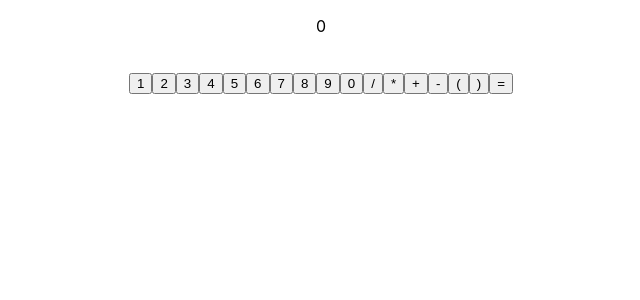
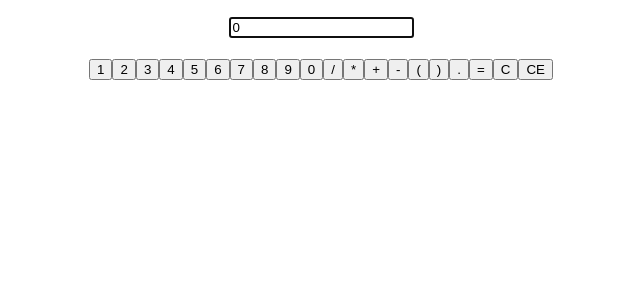
Before and after one commit to ShockwaVee/calculator-react, a React (Create React App) app: page / in a window 1280 px wide. Shown: the top 300 px of the page, without its empty margins (319-959 px from the left). Built offline with nearby package versions, Linux system fonts and the light colour scheme.

Commit message:
feat(Calculator): Finish logic regarding the calculator

```diff
--- a/src/components/calculator/Calculator.tsx
+++ b/src/components/calculator/Calculator.tsx
@@ -1,73 +1,111 @@
-import React, {FunctionComponent, useState} from "react";
+import React, {ChangeEvent, FunctionComponent, useEffect, useRef, useState} from "react";
 import {Display} from "./display/Display";
 import {Keypad} from "./keypad/Keypad";
-import {
-  areInputRowAndCharacterZero,
-  isInputRowAtMaxLength,
-  isInputRowAtZero,
-  isPressedCharacterEquals
-} from "../../helpers/DisplayHelper";
+import {isInputAtMinLength, isPressedCharacterEquals} from "../../helpers/DisplayHelper";
+import {calculateResult, validateAndNormalizeExpression} from "../../helpers/CalculatorHelper";
 
 export const Calculator: FunctionComponent = () => {
   const [topRow, setTopRow] = useState<string>('');
   const [bottomRow, setBottomRow] = useState<string>('0');
+  const displayRef = useRef<HTMLInputElement>(null);
 
-  const onButtonPress = async (character: string | number) => {
-    if (isPressedCharacterEquals(character)) {
-      await calculateResult();
+  const focusInputField = () => {
+    if (displayRef.current == null) {
       return;
     }
-    if (areInputRowAndCharacterZero(bottomRow, character) || isInputRowAtMaxLength(bottomRow)) {
+
+    displayRef.current.focus();
+  }
+
+  useEffect(() => {
+    if (document == null) {
       return;
     }
-    setTopRow('');
+    document.addEventListener('keydown', focusInputField);
 
-    let newBottomRow = bottomRow;
+    return () => {
+      document.removeEventListener('keydown', focusInputField);
+    }
+  }, [])
 
-    if (isInputRowAtZero(bottomRow)) {
-      newBottomRow = String(character);
-    } else {
-      newBottomRow += String(character);
+  const onKeypadButtonPress = async (character: string | number) => {
+    if (isPressedCharacterEquals(character)) {
+      await tryToCalculateResult();
+      return;
     }
 
+    const unprocessedExpression = bottomRow + String(character);
+    const newExpression = validateAndNormalizeExpression(unprocessedExpression, bottomRow);
+
+    resetTopRow();
+    setBottomRow(newExpression);
+  }
+
+  const tryToCalculateResult = async () => {
+    let result = '';
+
+    try {
+      result = await calculateResult(bottomRow)
+    } catch (e) {
+      showError();
+      return;
+    }
+
+    showResultAndMoveExpressionToTopRow(result);
+  }
+
+  const showResultAndMoveExpressionToTopRow = (result: string) => {
+    moveExpressionToTopRow();
+    setBottomRow(result);
+  }
+
+  const showError = () => {
+    setTopRow('ERROR');
+  }
+
+  const onExpressionChange = (event: ChangeEvent) => {
+    const target: HTMLInputElement = event.target as HTMLInputElement;
+    const newExpression = validateAndNormalizeExpression(target.value, bottomRow);
+
+    resetTopRow();
+    setBottomRow(newExpression);
+  }
+
+  const clearExpression = () => {
+    let newBottomRow = bottomRow.slice(0, -1);
+
+    if (isInputAtMinLength(newBottomRow)) {
+      resetBottomRow();
+      return;
+    }
+
+    resetTopRow();
     setBottomRow(newBottomRow);
   }
 
-  const calculateResult = async () => {
-    const urlEncodedExpression = encodeURIComponent(bottomRow);
-
-    fetch(`${process.env.REACT_APP_MATH_API_BASE_URL}?expr=${urlEncodedExpression}`)
-      .then(processResponse)
-      .then(showResultAndMoveExpressionToTopRow)
-      .catch(showError)
+  const clearEntryExpression = () => {
+    resetTopRow();
+    resetBottomRow();
   }
 
   const moveExpressionToTopRow = () => {
     setTopRow(bottomRow);
   }
 
-  const processResponse = (response: Response) => {
-    if (response.ok) {
-      return response.json();
-    }
-    throw new Error('There was an error');
+  const resetTopRow = () => {
+    setTopRow('');
   }
-
-  const showResultAndMoveExpressionToTopRow = (result: number) => {
-    moveExpressionToTopRow();
-    setBottomRow(String(result));
+  const resetBottomRow = () => {
+    setTopRow('0');
   }
-
-  const showError = () => {
-    setTopRow('ERROR');
-  }
-
 
   return (
     <div>
-      <Display topRow={topRow} bottomRow={bottomRow}/>
+      <Display ref={displayRef} topRow={topRow} bottomRow={bottomRow} onExpressionChange={onExpressionChange}
+               onCalculateResult={tryToCalculateResult}/>
       <br/>
-      <Keypad onButtonPress={onButtonPress}/>
+      <Keypad onKeypadButtonPress={onKeypadButtonPress} clearExpression={clearExpression}
+              clearEntryExpression={clearEntryExpression}/>
     </div>
   );
 }
--- a/src/components/calculator/button/Button.tsx
+++ b/src/components/calculator/button/Button.tsx
@@ -1,9 +1,9 @@
 import React, {FunctionComponent} from "react";
 import {ButtonProps} from "./interfaces/ButtonProps";
 
-export const Button: FunctionComponent<ButtonProps> = ({onButtonPress, children}) => {
+export const Button: FunctionComponent<ButtonProps> = ({onKeypadButtonPress, children}) => {
   return (
-    <button onClick={onButtonPress}>
+    <button onClick={onKeypadButtonPress}>
       {children}
     </button>
   );
--- a/src/components/calculator/button/interfaces/ButtonProps.ts
+++ b/src/components/calculator/button/interfaces/ButtonProps.ts
@@ -1,3 +1,3 @@
 export interface ButtonProps {
-  onButtonPress: () => void;
+  onKeypadButtonPress: () => void;
 }
--- a/src/components/calculator/display/Display.tsx
+++ b/src/components/calculator/display/Display.tsx
@@ -1,12 +1,22 @@
-import React, {FunctionComponent} from "react";
+import React, {KeyboardEvent} from "react";
 import {DisplayProps} from "./interfaces/DisplayProps";
 
-export const Display: FunctionComponent<DisplayProps> = ({topRow, bottomRow}) => {
+export const Display = React.forwardRef<HTMLInputElement, DisplayProps>(({
+                                                                           topRow,
+                                                                           bottomRow,
+                                                                           onExpressionChange,
+                                                                           onCalculateResult
+                                                                         }, ref) => {
+  const handleKeyDown = (event: KeyboardEvent<HTMLInputElement>) => {
+    if (event.key === 'Enter') {
+      onCalculateResult();
+    }
+  }
 
   return (
     <div>
       <p>{topRow}</p>
-      <p>{bottomRow}</p>
+      <input ref={ref} autoFocus onKeyDown={handleKeyDown} onChange={onExpressionChange} value={bottomRow}/>
     </div>
   );
-}
+})
--- a/src/components/calculator/display/interfaces/DisplayProps.ts
+++ b/src/components/calculator/display/interfaces/DisplayProps.ts
@@ -1,4 +1,8 @@
+import {ChangeEvent} from "react";
+
 export  interface DisplayProps {
   topRow: string;
   bottomRow: string;
+  onExpressionChange: (event: ChangeEvent) => void;
+  onCalculateResult: () => void;
 }
--- a/src/components/calculator/keypad/Keypad.tsx
+++ b/src/components/calculator/keypad/Keypad.tsx
@@ -2,94 +2,109 @@ import React, {FunctionComponent} from "react";
 import {KeypadProps} from "./interfaces/KeypadProps";
 import {Button} from "../button/Button";
 
-export const Keypad: FunctionComponent<KeypadProps> = ({onButtonPress}) => {
+export const Keypad: FunctionComponent<KeypadProps> = ({onKeypadButtonPress, clearExpression, clearEntryExpression}) => {
 
   return (
     <div>
-    <Button onButtonPress={() => {
-      onButtonPress(1)
+    <Button onKeypadButtonPress={() => {
+      onKeypadButtonPress(1)
     }}>
       1
     </Button>
-      <Button onButtonPress={() => {
-        onButtonPress(2)
+      <Button onKeypadButtonPress={() => {
+        onKeypadButtonPress(2)
       }}>
         2
       </Button>
-      <Button onButtonPress={() => {
-        onButtonPress(3)
+      <Button onKeypadButtonPress={() => {
+        onKeypadButtonPress(3)
       }}>
         3
       </Button>
-      <Button onButtonPress={() => {
-        onButtonPress(4)
+      <Button onKeypadButtonPress={() => {
+        onKeypadButtonPress(4)
       }}>
         4
       </Button>
-      <Button onButtonPress={() => {
-        onButtonPress(5)
+      <Button onKeypadButtonPress={() => {
+        onKeypadButtonPress(5)
       }}>
         5
       </Button>
-      <Button onButtonPress={() => {
-        onButtonPress(6)
+      <Button onKeypadButtonPress={() => {
+        onKeypadButtonPress(6)
       }}>
         6
       </Button>
-      <Button onButtonPress={() => {
-        onButtonPress(7)
+      <Button onKeypadButtonPress={() => {
+        onKeypadButtonPress(7)
       }}>
         7
       </Button>
-      <Button onButtonPress={() => {
-        onButtonPress(8)
+      <Button onKeypadButtonPress={() => {
+        onKeypadButtonPress(8)
       }}>
         8
       </Button>
-      <Button onButtonPress={() => {
-        onButtonPress(9)
+      <Button onKeypadButtonPress={() => {
+        onKeypadButtonPress(9)
       }}>
         9
       </Button>
-      <Button onButtonPress={() => {
-        onButtonPress(0)
+      <Button onKeypadButtonPress={() => {
+        onKeypadButtonPress(0)
       }}>
         0
       </Button>
-      <Button onButtonPress={() => {
-        onButtonPress('/')
+      <Button onKeypadButtonPress={() => {
+        onKeypadButtonPress('/')
       }}>
         /
       </Button>
-      <Button onButtonPress={() => {
-        onButtonPress('*')
+      <Button onKeypadButtonPress={() => {
+        onKeypadButtonPress('*')
       }}>
         *
       </Button>
-      <Button onButtonPress={() => {
-        onButtonPress('+')
+      <Button onKeypadButtonPress={() => {
+        onKeypadButtonPress('+')
       }}>
         +
       </Button>
-      <Button onButtonPress={() => {
-        onButtonPress('-')
+      <Button onKeypadButtonPress={() => {
+        onKeypadButtonPress('-')
       }}>
         -
       </Button>
-      <Button onButtonPress={() => {
-        onButtonPress('(')
+      <Button onKeypadButtonPress={() => {
+        onKeypadButtonPress('(')
       }}>
         (
       </Button>
-      <Button onButtonPress={() => {
-        onButtonPress(')')
+      <Button onKeypadButtonPress={() => {
+        onKeypadButtonPress(')')
       }}>
         )
       </Button>
-      <Button onButtonPress={() => {
-        onButtonPress('=')
+      <Button onKeypadButtonPress={() => {
+        onKeypadButtonPress('.')
+      }}>
+        .
+      </Button>
+      <Button onKeypadButtonPress={() => {
+        onKeypadButtonPress('=')
       }}>
         =
+      </Button>
+      <Button onKeypadButtonPress={() => {
+        clearExpression()
+      }}>
+        C
+      </Button>
+      <Button onKeypadButtonPress={() => {
+        clearEntryExpression()
+      }}>
+        CE
       </Button>
     </div>
   );
--- a/src/components/calculator/keypad/interfaces/KeypadProps.ts
+++ b/src/components/calculator/keypad/interfaces/KeypadProps.ts
@@ -1,3 +1,5 @@
 export  interface KeypadProps {
-  onButtonPress: (character: string | number) => void;
+  onKeypadButtonPress: (character: string | number) => void;
+  clearExpression: () => void;
+  clearEntryExpression: () => void;
 }
--- /dev/null
+++ b/src/helpers/CalculatorHelper.ts
@@ -0,0 +1,38 @@
+import {isInputRowAtZero} from "./DisplayHelper";
+
+export async  function calculateResult(expression: string): Promise<string> {
+  const urlEncodedExpression = encodeURIComponent(expression);
+
+  return new Promise((resolve, reject) => {
+    fetch(`${process.env.REACT_APP_MATH_API_BASE_URL}?expr=${urlEncodedExpression}&precision=5`)
+      .then((response) => {
+        if (response.ok) {
+          return response.json();
+        }
+        throw new Error('There was an error');
+      })
+      .then((result: number)=> {
+        return resolve(String(result));
+      })
+      .catch((error) => {
+        reject(error);
+      })
+  })
+}
+
+export function validateAndNormalizeExpression(newExpression: string, currentExpression: string) {
+  let normalizedExpression = newExpression.replace(/[^\d+\-*/\(\)\.]/ig, '');
+
+  if (normalizedExpression === '0') {
+    return currentExpression;
+  }
+
+  if (isInputRowAtZero(currentExpression) && newExpression[1] !== '.') {
+    normalizedExpression = newExpression.slice(1);
+  }
+  if (normalizedExpression.length <= 0) {
+    normalizedExpression = '0';
+  }
+
+  return normalizedExpression;
+}
--- a/src/helpers/DisplayHelper.ts
+++ b/src/helpers/DisplayHelper.ts
@@ -13,3 +13,7 @@ export function isInputRowAtZero(row: string) {
 export function isPressedCharacterEquals(character: string | number) {
   return character === '=';
 }
+
+export function isInputAtMinLength(row: string) {
+  return row.length <= 0;
+}
```
